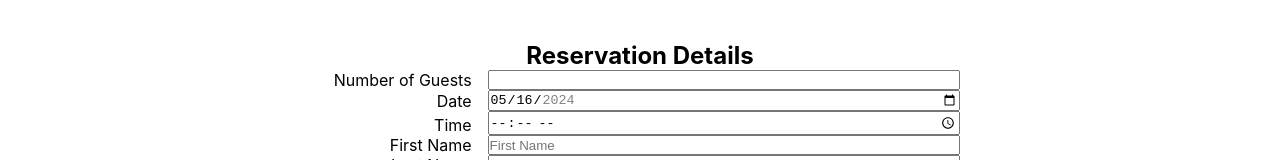
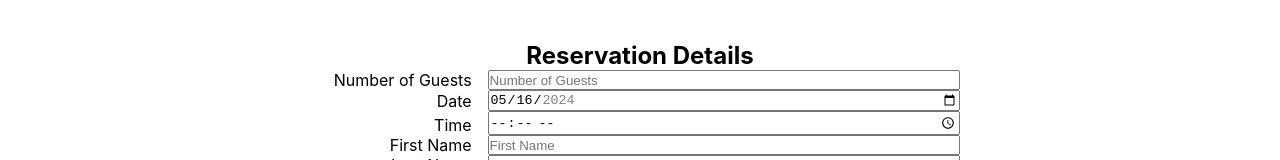
Before and after one commit to digitAI-4N6/little-lemon, a React (Create React App) app: page / in a window 1280 px wide. Shown: the part 179-339 px from the top of the page. Built offline with nearby package versions, Linux system fonts and the light colour scheme.

Commit message:
fix guests
fix guests

```diff
--- a/src/components/BillingInformation.js
+++ b/src/components/BillingInformation.js
@@ -73,7 +73,15 @@ export default function BillingInformation() {
         <label for="guests" className="field">
           Number of Guests
         </label>
-        <input type="number" min="0" max="10" id="guests" name="guests" />
+        <input
+        type="number"
+        placeholder="Number of Guests"
+        value={guests}
+        min="1"
+        max="10"
+        id="guests"
+        name="guests"
+        />
         <label for="date" className="field">
           Date
         </label>
```
